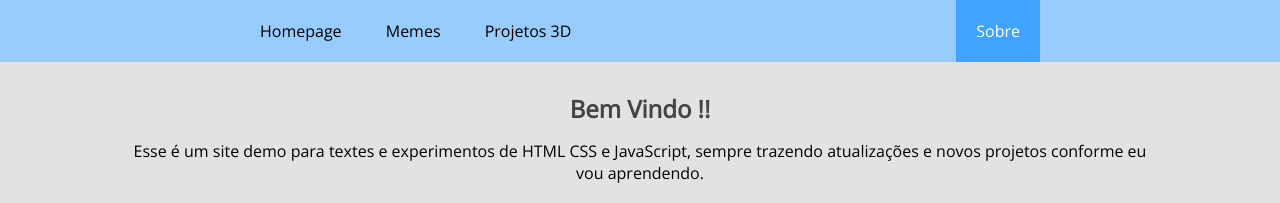
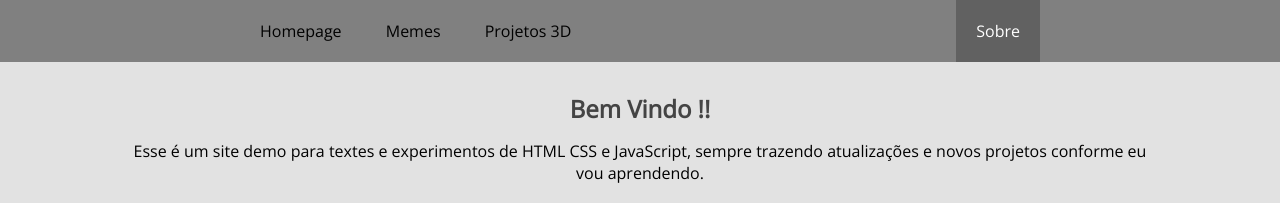
Before and after one commit to juliocaliaro/juliocaliaro.github.io, a plain HTML site: page index.html in a window 1280 px wide. Shown: the top 203 px of the page. Drawn offline with nearby package versions, Linux system fonts and the light colour scheme.

Commit message:
mudando cor do menu para cinza

```diff
--- a/style.css
+++ b/style.css
@@ -48,7 +48,7 @@ h1 {
 }
 
 .menu {
-    background-color: rgb(151, 204, 253);
+    background-color: gray;
     /*cor de fundo*/
 }
 
@@ -82,13 +82,13 @@ h1 {
 }
 
 .menu ul li a:hover {
-    background-color: rgb(64, 163, 255);
+    background-color: rgb(97, 97, 97);
 }
 
 .menu ul li:last-child a {
     /* last-child aplica somente ultimo filho*/
     color: white;
-    background-color: rgb(64, 163, 255);
+    background-color: rgb(97, 97, 97);
     float: right;
     /*posicionamento DUVIDA*/
 }
```
